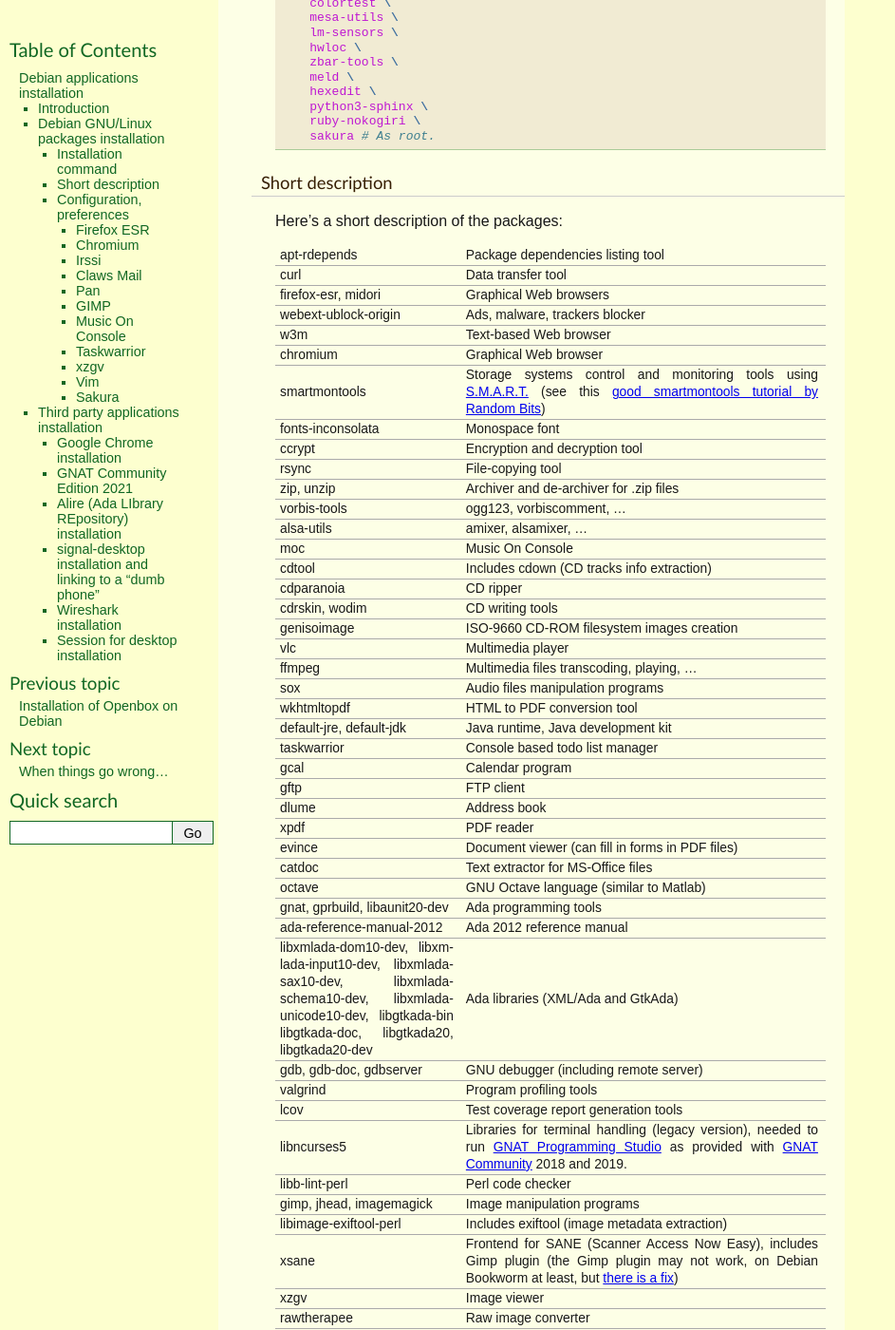
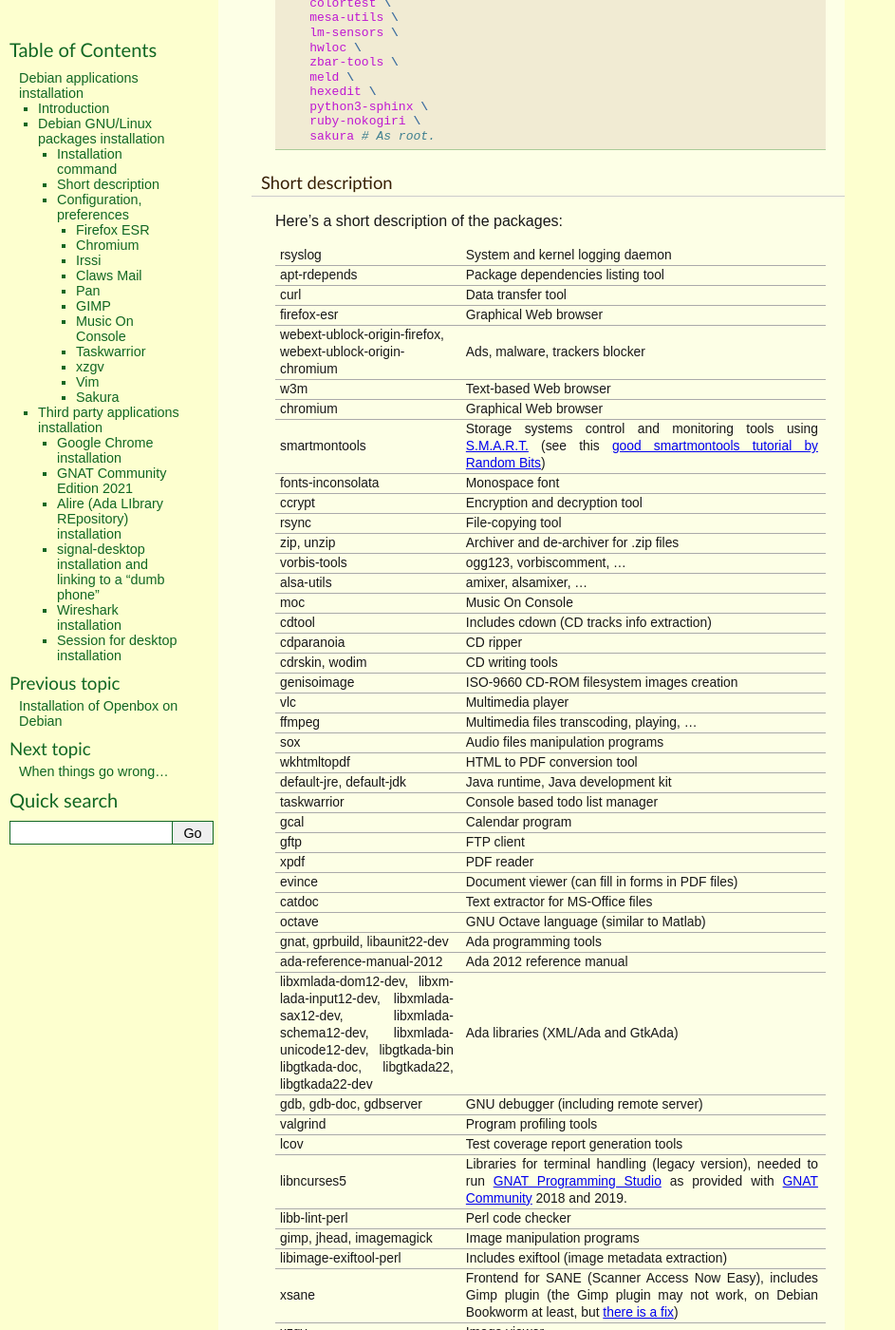
Before and after one commit to thierr26/thierr26_personal_notes_sphinx_sources, a Sphinx documentation site: the page built from source/debian_apps_install.rst, in a window 1280 px wide and 1400 px high, scrolled down 2128 px. Shown: the whole window at 95% size, without its empty margins (0-943 px from the left). Built offline with Sphinx 7.4.7, drawn with Linux system fonts in a browser that asks for light colours; some of the changed text lies outside the part shown.

Commit message:
Do updates (triggerred by Debian 12 fresh install)

```diff
--- a/source/debian_apps_install.rst
+++ b/source/debian_apps_install.rst
@@ -34,10 +34,11 @@
 installation is::
 
   apt-get install \
+      rsyslog \
       apt-rdepends \
       curl \
-      firefox-esr midori \
-      webext-ublock-origin \
+      firefox-esr \
+      webext-ublock-origin-firefox webext-ublock-origin-chromium \
       w3m \
       chromium \
       smartmontools \
@@ -61,16 +62,15 @@
       taskwarrior \
       gcal \
       gftp \
-      dlume \
       xpdf \
       evince \
       catdoc \
       octave \
-      gnat gprbuild libaunit20-dev \
+      gnat gprbuild libaunit22-dev \
       ada-reference-manual-2012 \
-      libxmlada-dom10-dev libxmlada-input10-dev libxmlada-sax10-dev \
-      libxmlada-schema10-dev libxmlada-unicode10-dev \
-      libgtkada-bin libgtkada-doc libgtkada20 libgtkada20-dev \
+      libxmlada-dom12-dev libxmlada-input12-dev libxmlada-sax12-dev \
+      libxmlada-schema12-dev libxmlada-unicode12-dev \
+      libgtkada-bin libgtkada-doc libgtkada22 libgtkada22-dev \
       gdb gdb-doc gdbserver \
       valgrind \
       lcov \
@@ -125,13 +125,15 @@
 
 .. list-table::
 
+  * - rsyslog
+    - System and kernel logging daemon
   * - apt-rdepends
     - Package dependencies listing tool
   * - curl
     - Data transfer tool
-  * - firefox-esr, midori
-    - Graphical Web browsers
-  * - webext-ublock-origin
+  * - firefox-esr
+    - Graphical Web browser
+  * - webext-ublock-origin-firefox, webext-ublock-origin-chromium
     - Ads, malware, trackers blocker
   * - w3m
     - Text-based Web browser
@@ -179,8 +181,6 @@
     - Calendar program
   * - gftp
     - FTP client
-  * - dlume
-    - Address book
   * - xpdf
     - PDF reader
   * - evince
@@ -189,13 +189,13 @@
     - Text extractor for MS-Office files
   * - octave
     - GNU Octave language (similar to Matlab)
-  * - gnat, gprbuild, libaunit20-dev
+  * - gnat, gprbuild, libaunit22-dev
     - Ada programming tools
   * - ada-reference-manual-2012
     - Ada 2012 reference manual
-  * - libxmlada-dom10-dev, libxmlada-input10-dev, libxmlada-sax10-dev,
-      libxmlada-schema10-dev, libxmlada-unicode10-dev,
-      libgtkada-bin libgtkada-doc, libgtkada20, libgtkada20-dev
+  * - libxmlada-dom12-dev, libxmlada-input12-dev, libxmlada-sax12-dev,
+      libxmlada-schema12-dev, libxmlada-unicode12-dev,
+      libgtkada-bin libgtkada-doc, libgtkada22, libgtkada22-dev
     - Ada libraries (XML/Ada and GtkAda)
   * - gdb, gdb-doc, gdbserver
     - GNU debugger (including remote server)
--- a/source/debian_unstable_vm.rst
+++ b/source/debian_unstable_vm.rst
@@ -270,7 +270,7 @@
 I then install X.org and :doc:`Openbox <openbox_on_debian>` on
 the virtual machine::
 
-  apt-get install xorg openbox openbox-menu menu # As root, on the guest.
+  apt-get install xorg openbox menu # As root, on the guest.
 
 
 Enable copy'n'paste between host and guest
```
Also changed, not shown: other parts of source/debian_apps_install.rst (+0 -1 lines), source/debian_base_install.rst (+13 -13 lines), source/openbox_on_debian.rst (+4 -4 lines).
